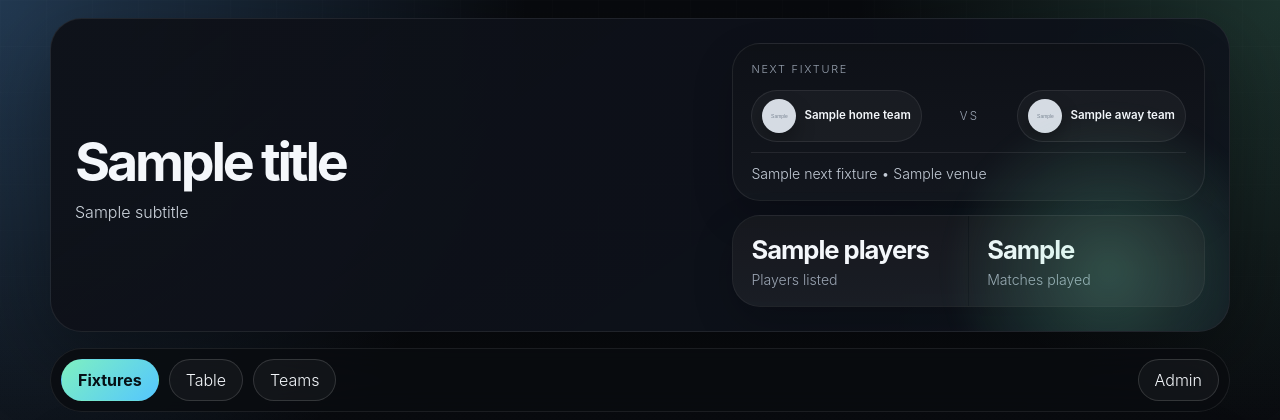
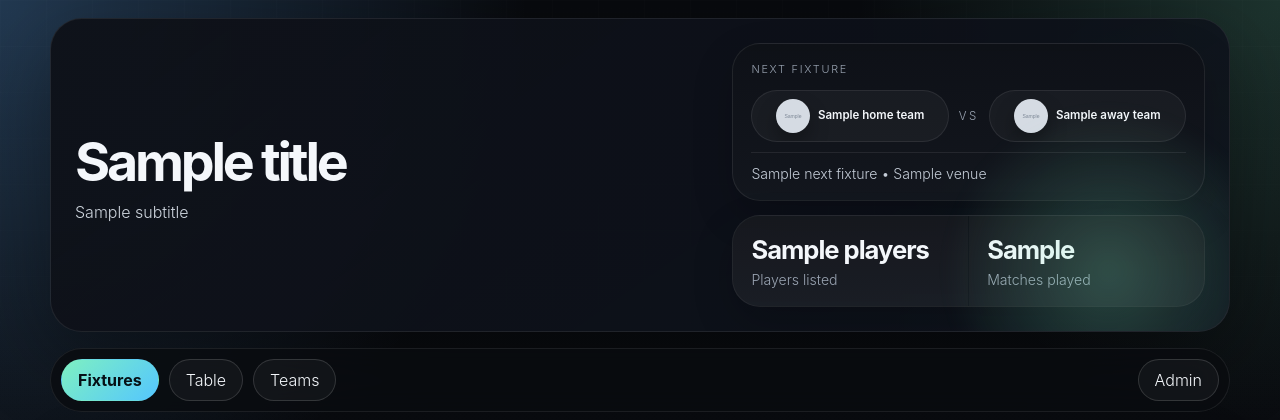
Before and after one commit to ugochukwu11-glitch/Lekki-gardens-football-tournament, a Flask app: template templates/index.html in a window 1280 px wide. Shown: the top 420 px of the page. Run offline with Flask 3, Linux system fonts and the light colour scheme; the template is opened without the code that fills it: most values are stand-ins (such as "Sample title", 1, 10 or a date in 2020); grey boxes marked "Sample" are stand-in pictures; data that the repository does not hold is empty; parts of the project's set-up code (start-up, migrations or seed data) failed here and were passed over; some libraries are stand-ins or nearby versions.

Commit message:
Fix hero next-match card alignment

```diff
--- a/static/styles.css
+++ b/static/styles.css
@@ -188,16 +188,19 @@ body::before {
 }
 
 .match-teams {
-  display: flex;
+  display: grid;
+  grid-template-columns: minmax(0, 1fr) auto minmax(0, 1fr);
   align-items: center;
-  justify-content: space-between;
-  gap: 8px;
+  gap: 10px;
   margin: 14px 0 10px;
+  width: 100%;
   min-width: 0;
 }
 
 .match-teams .team-chip {
-  max-width: 44%;
+  width: 100%;
+  max-width: 100%;
+  justify-content: center;
   overflow: hidden;
   text-overflow: ellipsis;
 }
@@ -205,6 +208,7 @@ body::before {
 .team-chip {
   display: inline-flex;
   align-items: center;
+  justify-content: center;
   gap: 8px;
   padding: 8px 10px;
   border-radius: 999px;
@@ -214,6 +218,7 @@ body::before {
   font-size: 0.72rem;
   line-height: 1.2;
   white-space: nowrap;
+  min-width: 0;
 }
 
 .team-chip img {
```
